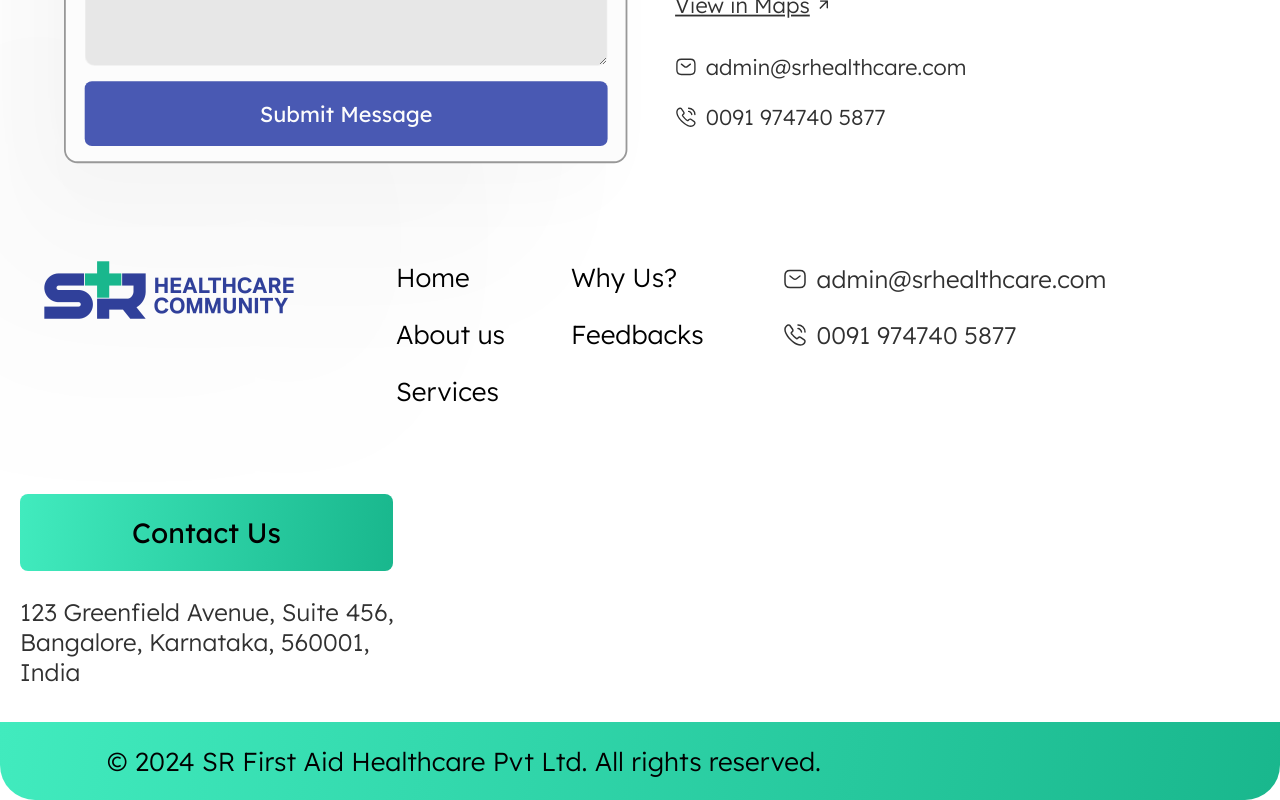
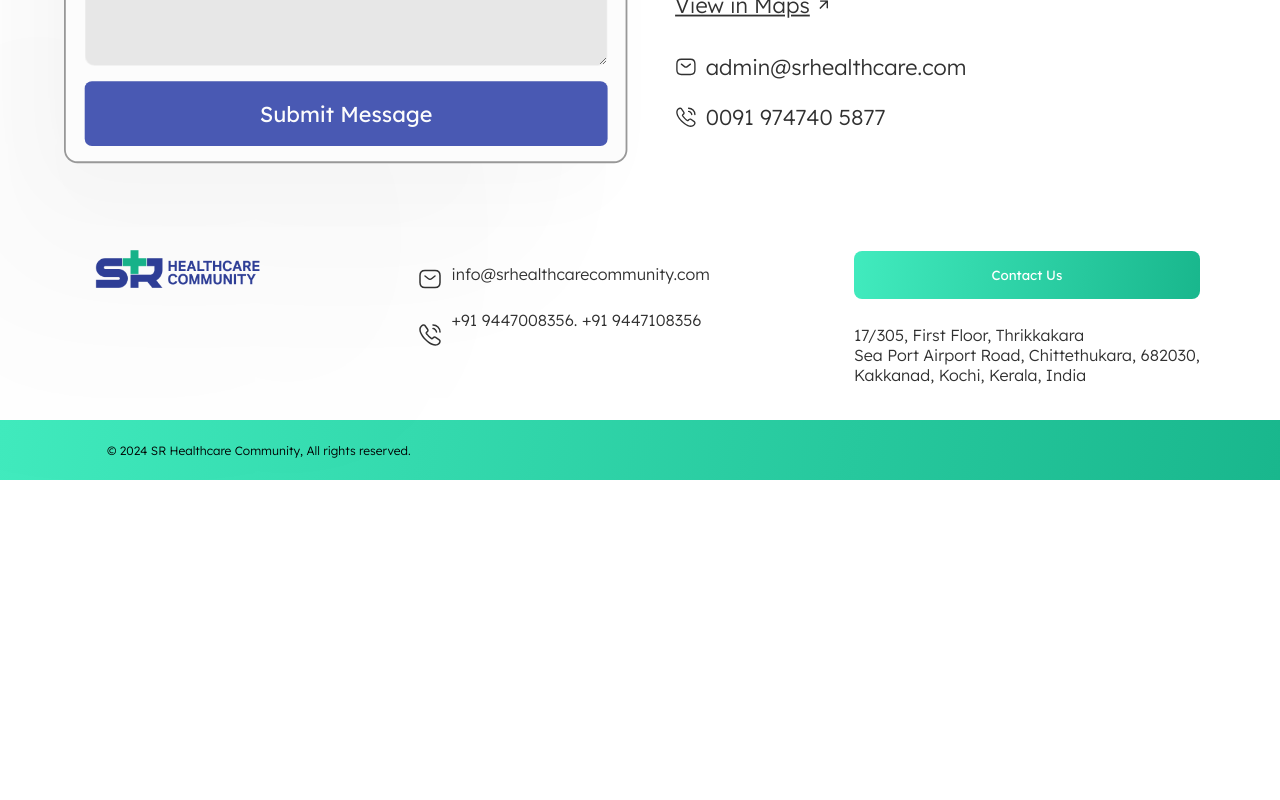
Before and after one commit to yazin123/SRHealthCareCommunity, a Next.js app: page / in a window 1280 px wide. Shown: the part 5445-6245 px from the top of the page. After the commit the page ends 5925 px from the top, so only its background shows below. Built offline with nearby package versions, Linux system fonts and the light colour scheme.

Commit message:
footer hanges

```diff
--- a/components/footer.js
+++ b/components/footer.js
@@ -4,37 +4,20 @@ import PropTypes from "prop-types";
 const Footer = ({ className = "" }) => {
   return (
     <section
-      className={`self-stretch flex flex-row items-start justify-center py-0 pl-5 pr-[46px] box-border max-w-full text-left text-7xl text-black font-lexend-deca mq1225:pr-[23px] mq1225:box-border ${className}`}
+      className={`self-stretch bg-gray-300 w-full flex flex-row items-start justify-center py-0  box-border  text-left  text-black font-lexend-deca  mq1225:box-border ${className}`}
     >
-      <div className="flex flex-row items-start justify-start gap-16 max-w-full mq450:gap-4 mq850:gap-8 mq1525:flex-wrap">
-        <div className="h-[122px] flex flex-col items-start justify-start py-0 pl-0 pr-[13px] box-border">
+      <div className="flex mq850:block  px-4  items-start justify-evenly gap-16 w-full  ">
+        <div className=" flex flex-col items-start justify-center py-0 pl-0 pr-[13px] box-border">
           <Image
-            className="self-stretch flex-1 relative max-w-full overflow-hidden max-h-full object-cover"
-            loading="lazy"
+            className="h-20 w-auto cursor-pointer"
             width={299}
             height={122}
-            alt=""
             src="/sr-hc-logo01-1@2x.png"
+            alt="Healthcare Community"
           />
         </div>
-        <div className="flex flex-col items-start justify-start pt-8 px-0 pb-0">
-          <div className="flex flex-col items-start justify-start gap-6">
-            <div className="relative font-light mq450:text-2xl">Home</div>
-            <div className="relative font-light inline-block min-w-[111px] mq450:text-2xl">
-              About us
-            </div>
-            <div className="relative font-light mq450:text-2xl">Services</div>
-          </div>
-        </div>
-        <div className="flex flex-col items-start justify-start pt-8 pb-0 pl-0 pr-[15px]">
-          <div className="flex flex-col items-start justify-start gap-6">
-            <div className="relative font-light inline-block min-w-[108px] mq450:text-2xl">
-              Why Us?
-            </div>
-            <div className="relative font-light mq450:text-2xl">Feedbacks</div>
-          </div>
-        </div>
-        <div className="flex flex-col items-start justify-start pt-[35px] pb-0 pl-0 pr-4 box-border max-w-full text-5xl text-darkslategray">
+
+        <div className="flex flex-col items-start justify-start pt-[35px] pb-0 pl-0 pr-4 box-border max-w-full t text-darkslategray">
           <div className="flex flex-row items-start justify-start gap-2.5">
             <div className="flex flex-col items-start justify-start pt-[3px] px-0 pb-0">
               <div className="flex flex-col items-start justify-start gap-8">
@@ -57,26 +40,26 @@ const Footer = ({ className = "" }) => {
               </div>
             </div>
             <div className="flex flex-col items-start justify-start gap-[26px]">
-              <div className="relative font-light mq450:text-lgi">
-                admin@srhealthcare.com
+              <div className="relative font-light ">
+                info@srhealthcarecommunity.com
               </div>
-              <div className="relative font-light mq450:text-lgi">
-                0091 974740 5877
+              <div className="relative font-light ">
+                +91 9447008356. +91 9447108356
               </div>
             </div>
           </div>
         </div>
-        <div className="flex flex-col items-start justify-start pt-[22px] px-0 pb-0 box-border max-w-full text-5xl text-darkslategray">
+        <div className="flex flex-col items-start justify-start pt-[22px] px-0 pb-0 box-border max-w-full text-darkslategray">
           <div className="flex flex-col items-start justify-start gap-[26px]">
-            <button className="cursor-pointer [border:none] py-[21px] px-28 bg-[transparent] rounded-lg [background:linear-gradient(96.69deg,_#41ebbe,_#19b78d)] flex flex-row items-start justify-center mq450:pl-5 mq450:pr-5 mq450:box-border">
-              <div className="relative text-9xl font-lexend-deca text-black text-left">
+            <button className="cursor-pointer [border:none] py-4 px-28 w-full bg-[transparent] rounded-lg [background:linear-gradient(96.69deg,_#41ebbe,_#19b78d)] flex flex-row items-start justify-center mq450:pl-5 mq450:pr-5 mq450:box-border">
+              <div className="relative  font-lexend-deca text-white text-left">
                 Contact Us
               </div>
             </button>
-            <div className="relative font-light mq450:text-lgi">
-              <p className="m-0">123 Greenfield Avenue, Suite 456,</p>
-              <p className="m-0">Bangalore, Karnataka, 560001,</p>
-              <p className="m-0">India</p>
+            <div className="relative font-light ">
+              <p className="m-0">17/305, First Floor, Thrikkakara</p>
+              <p className="m-0">Sea Port Airport Road, Chittethukara, 682030,</p>
+              <p className="m-0">Kakkanad, Kochi, Kerala, India</p>
             </div>
           </div>
         </div>
--- a/pages/index.js
+++ b/pages/index.js
@@ -11,7 +11,7 @@ import Footer from "../components/footer";
 
 const MacBookPro16 = () => {
   return (
-    <div className="w-full  relative rounded-[35px] bg-white overflow-hidden flex flex-col items-end justify-start pt-8 px-0 pb-0 box-border gap-[35px] leading-[normal] tracking-[normal] mq450:gap-[17px]">
+    <div className="w-full  relative  bg-white overflow-hidden flex flex-col items-end justify-start pt-8 px-0 pb-0 box-border gap-[35px] leading-[normal] tracking-[normal] mq450:gap-[17px]">
       <FrameComponent />
       <FrameComponent1 />
       {/* <section className="self-stretch flex flex-row items-start justify-center pt-0 pb-[76px] pl-5 pr-[757px] box-border max-w-full text-left text-5xl text-darkslategray font-lexend-deca mq450:pr-5 mq450:box-border mq850:pr-[189px] mq850:box-border mq1225:pr-[378px] mq1225:box-border">
@@ -52,8 +52,8 @@ const MacBookPro16 = () => {
 
       <Footer />
       <footer className="self-stretch [background:linear-gradient(100.75deg,_#41ebbe,_#19b78d)] flex flex-row items-start justify-start py-[22.5px] px-[107px] text-left text-7xl text-black font-lexend-deca mq450:pl-[26px] mq450:pr-[26px] mq450:box-border mq1225:pl-[53px] mq1225:pr-[53px] mq1225:box-border">
-        <div className="relative font-light mq450:text-2xl">
-          © 2024 SR First Aid Healthcare Pvt Ltd. All rights reserved.
+        <div className="relative font-light text-[12px] scale-">
+          © 2024 SR Healthcare Community, All rights reserved.
         </div>
       </footer>
     </div>
```
